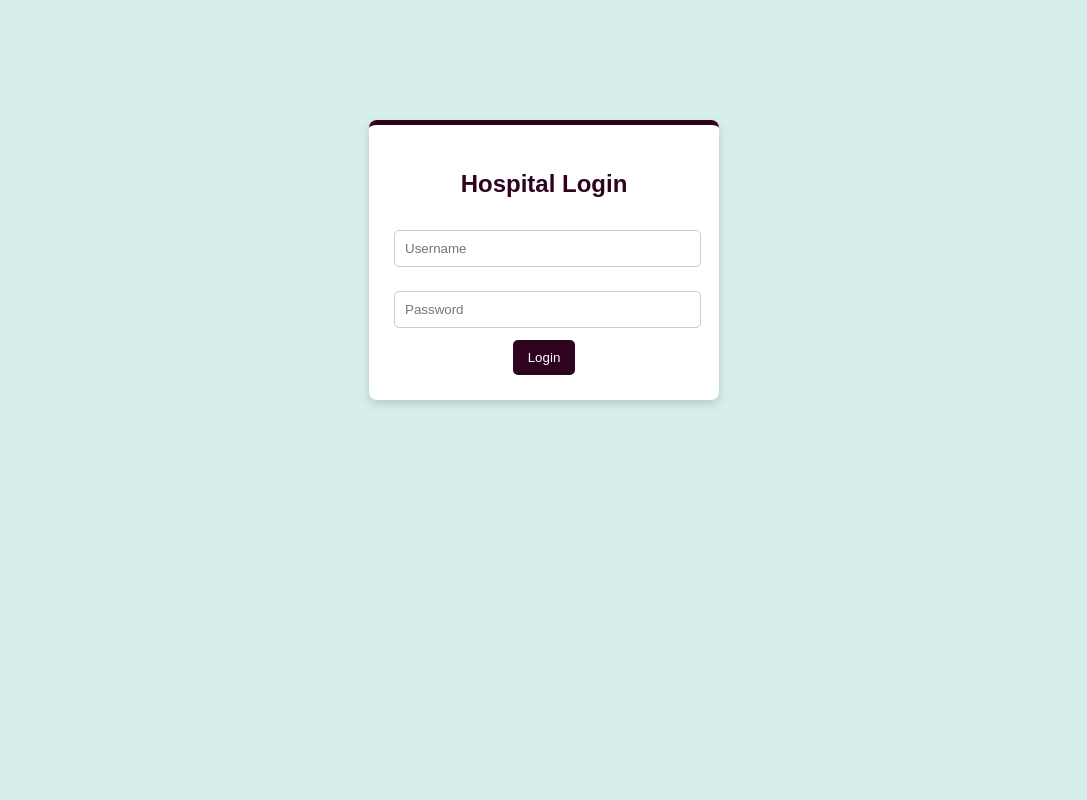
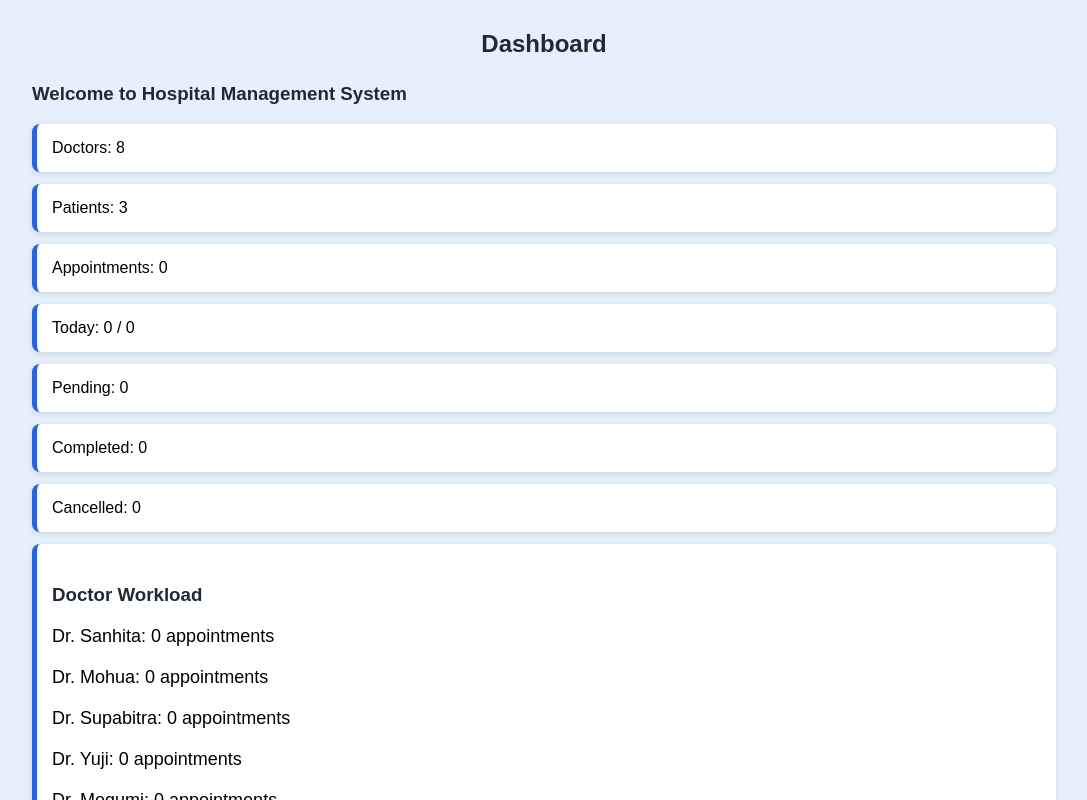
Before and after one commit to saiswapnac/hms_webp, a React (Create React App) app: page /dashboard in a window 1280 px wide. Shown: the top 800 px of the page, without its empty margins (96-1183 px from the left). Built offline with nearby package versions, Linux system fonts and the light colour scheme.

Commit message:
Updated on Apr 2, 2026

```diff
--- a/src/App.css
+++ b/src/App.css
@@ -1,14 +1,13 @@
 body {
   margin: 0;
   font-family: Arial, sans-serif;
-background-color: #D6EFEA;}
-
+  background-color: #E6F0FA;
+}
 
 .logo {
-  color: #99D5C9;
+  color: #2563EB;
   margin: 0;
 }
-
 
 .container {
   width: 80%;
@@ -18,7 +17,7 @@ background-color: #D6EFEA;}
 h2 {
   text-align: center;
   margin-bottom: 20px;
-  color: #2D0320;
+  color: #1F2937;
 }
 
 .card {
@@ -27,15 +26,7 @@ h2 {
   margin: 12px 0;
   border-radius: 8px;
   box-shadow: 0 2px 6px rgba(0,0,0,0.1);
-  border-left: 5px solid #99D5C9;
-}
-
-input {
-  width: 95%;
-  padding: 10px;
-  margin: 8px 0;
-  border: 1px solid #ccc;
-  border-radius: 5px;
+  border-left: 5px solid #2563EB;
 }
 
 input,
@@ -49,7 +40,7 @@ select {
 
 button {
   padding: 10px 15px;
-  background-color: #2D0320;
+  background-color: #2563EB;
   color: #ffffff;
   border: none;
   border-radius: 5px;
@@ -59,7 +50,7 @@ button {
 
 button:hover {
   background-color: #99D5C9;
-  color: #2D0320;
+  color: #1F2937;
 }
 
 .login-box {
@@ -70,21 +61,17 @@ button:hover {
   text-align: center;
   border-radius: 8px;
   box-shadow: 0 4px 10px rgba(0,0,0,0.15);
-  border-top: 5px solid #2D0320;
+  border-top: 5px solid #2563EB;
 }
 
 .container h3 {
   margin-top: 25px;
-  color: #2D0320;
+  color: #1F2937;
 }
 
-.card span {
-  display: block;
-  margin-top: 5px;
-}
-
-.card button {
-  margin-top: 8px;
+.container p {
+  margin: 20px 0;
+  font-size: 18px;
 }
 
 .doctor-grid {
@@ -99,8 +86,7 @@ button:hover {
   padding: 20px;
   border-radius: 10px;
   box-shadow: 0 2px 8px rgba(0,0,0,0.1);
-  border-top: 4px solid #99D5C9;
-
+  border-top: 4px solid #2563EB;
   display: flex;
   flex-direction: column;
   justify-content: space-between;
@@ -108,7 +94,7 @@ button:hover {
 
 .doctor-info h3 {
   margin: 0;
-  color: #2D0320;
+  color: #1F2937;
 }
 
 .doctor-info p {
@@ -118,7 +104,7 @@ button:hover {
 
 .btn {
   padding: 8px;
-  background-color: #2D0320;
+  background-color: #2563EB;
   color: white;
   border: none;
   border-radius: 5px;
@@ -127,7 +113,7 @@ button:hover {
 
 .btn:hover {
   background-color: #99D5C9;
-  color: #2D0320;
+  color: #1F2937;
 }
 
 .modal-overlay {
@@ -137,7 +123,6 @@ button:hover {
   width: 100%;
   height: 100%;
   background-color: rgba(0,0,0,0.5);
-
   display: flex;
   justify-content: center;
   align-items: center;
@@ -151,6 +136,44 @@ button:hover {
   text-align: center;
 }
 
-.modal p {
-  margin: 10px 0;
+.status.cancelled {
+  background-color: red;
 }
+
+.home-container {
+  text-align: center;
+  padding: 80px 20px;
+}
+
+.tagline {
+  margin: 20px 0;
+  font-size: 18px;
+  color: #1F2937;
+}
+
+.home-btn {
+  margin-top: 20px;
+  padding: 12px 20px;
+  font-size: 16px;
+}
+
+.home-features {
+  display: flex;
+  justify-content: center;
+  gap: 20px;
+  margin-top: 50px;
+}
+
+.feature-card {
+  background: white;
+  padding: 20px;
+  width: 220px;
+  border-radius: 10px;
+  box-shadow: 0 2px 8px rgba(0,0,0,0.1);
+  border-top: 4px solid #2563EB;
+}
+
+.card button {
+  margin-right: 10px;
+  margin-left: 10px;
+}
--- a/src/App.js
+++ b/src/App.js
@@ -1,5 +1,5 @@
-import { BrowserRouter as Router, Routes, Route } from "react-router-dom";
-import { useState, useEffect } from "react";
+import { BrowserRouter as Router, Routes, Route, useLocation } from "react-router-dom";
+import { useState } from "react";
 import "./App.css";
 
 import Login from "./components/Login";
@@ -8,46 +8,62 @@ import Doctors from "./components/Doctors";
 import Patients from "./components/Patients";
 import Appointments from "./components/Appointments";
 import Contact from "./components/Contact";
+import Home from "./components/Home";
+import Navbar from "./components/Navbar";
+
+import { patients as initialPatients } from "./data/data";
+
+function NavbarWrapper() {
+  const location = useLocation();
+  const isLoggedIn = localStorage.getItem("isLoggedIn") === "true";
+  const hideNavbarOn = ["/", "/login"];
+
+  return isLoggedIn && !hideNavbarOn.includes(location.pathname) ? (
+    <Navbar />
+  ) : null;
+}
 
 function App() {
-  const [appointments, setAppointments] = useState(() => {
-    const saved = localStorage.getItem("appointments");
-    return saved ? JSON.parse(saved) : [];
-  });
+  const [appointments, setAppointments] = useState([]);
 
-  useEffect(() => {
-    localStorage.setItem("appointments", JSON.stringify(appointments));
-  }, [appointments]);
-
-  const isLoggedIn = localStorage.getItem("isLoggedIn");
+  const [patients, setPatients] = useState(initialPatients);
 
   return (
     <Router>
+      <NavbarWrapper />
       <Routes>
-        <Route path="/" element={<Login />} />
+        <Route path="/" element={<Home />} />
+        <Route path="/login" element={<Login />} />
 
         <Route
           path="/dashboard"
-          element={isLoggedIn ? <Dashboard appointments={appointments} /> : <Login />}
+          element={<Dashboard appointments={appointments} />}
         />
 
         <Route
           path="/appointments"
           element={
-            isLoggedIn ? (
-              <Appointments
-                appointments={appointments}
-                setAppointments={setAppointments}
-              />
-            ) : (
-              <Login />
-            )
+            <Appointments
+              appointments={appointments}
+              setAppointments={setAppointments}
+              patients={patients}
+            />
           }
         />
 
-        <Route path="/doctors" element={isLoggedIn ? <Doctors /> : <Login />} />
-        <Route path="/patients" element={isLoggedIn ? <Patients /> : <Login />} />
-        <Route path="/contact" element={isLoggedIn ? <Contact /> : <Login />} />
+        <Route path="/doctors" element={<Doctors />} />
+
+        <Route
+          path="/patients"
+          element={
+            <Patients
+              patients={patients}
+              setPatients={setPatients}
+            />
+          }
+        />
+
+        <Route path="/contact" element={<Contact />} />
       </Routes>
     </Router>
   );
--- a/src/components/Appointments.js
+++ b/src/components/Appointments.js
@@ -1,32 +1,40 @@
-import Navbar from "./Navbar";
 import { useState } from "react";
-import { doctors, patients } from "../data/data";
+import { doctors } from "../data/data";
 
-function Appointments({ appointments, setAppointments }) {
+function Appointments({ appointments, setAppointments, patients }) {
   const [patient, setPatient] = useState("");
   const [doctor, setDoctor] = useState("");
   const [date, setDate] = useState("");
+  const [disease, setDisease] = useState("");
   const [message, setMessage] = useState("");
 
+  const selectedPatient = patients.find((p) => p.name === patient);
+
   const handleSubmit = () => {
-    const trimmed = patient.trim();
+    if (!window.confirm("Confirm appointment?")) return;
 
-    if (!trimmed || !doctor || !date) {
-      setMessage("Please fill all fields");
+    if (!patient || !doctor || !date || !disease) {
+      setMessage("Fill all fields");
       return;
     }
 
-    const today = new Date().toISOString().split("T")[0];
-    if (date < today) {
-      setMessage("Invalid date");
+    const exists = appointments.some(
+      (a) => a.doctor.name === doctor && a.date === date
+    );
+
+    if (exists) {
+      setMessage("Doctor already booked");
       return;
     }
 
+    const selectedDoctor = doctors.find((d) => d.name === doctor);
+
     const newAppointment = {
       id: Date.now(),
-      patient: trimmed,
-      doctor,
+      patient: selectedPatient,
+      doctor: selectedDoctor,
       date,
+      disease,
       status: "Pending"
     };
 
@@ -36,6 +44,7 @@ function Appointments({ appointments, setAppointments }) {
     setPatient("");
     setDoctor("");
     setDate("");
+    setDisease("");
   };
 
   const finishAppointment = (id) => {
@@ -45,31 +54,42 @@ function Appointments({ appointments, setAppointments }) {
     setAppointments(updated);
   };
 
+  const cancelAppointment = (id) => {
+    const updated = appointments.map((app) =>
+      app.id === id ? { ...app, status: "Cancelled" } : app
+    );
+    setAppointments(updated);
+  };
+
   return (
     <div>
-      <Navbar />
-
       <div className="container">
-        <h2>Book Appointment</h2>
+        <h2>Appointments</h2>
 
         <div className="card">
-          <select
-            value={patient}
-            onChange={(e) => setPatient(e.target.value)}
-          >
+
+          <select value={patient} onChange={(e) => setPatient(e.target.value)}>
             <option value="">Select Patient</option>
-            {patients.map((pat) => (
-              <option key={pat.id} value={pat.name}>
-                {pat.name} (Age: {pat.age})
+            {patients.map((p) => (
+              <option key={p.id} value={p.name}>
+                {p.name} ({p.age})
               </option>
             ))}
           </select>
 
+          {selectedPatient && (
+            <div className="card">
+              <p><strong>Age:</strong> {selectedPatient.age}</p>
+              <p><strong>Gender:</strong> {selectedPatient.gender}</p>
+              <p><strong>Phone:</strong> {selectedPatient.phone}</p>
+            </div>
+          )}
+
           <select value={doctor} onChange={(e) => setDoctor(e.target.value)}>
             <option value="">Select Doctor</option>
-            {doctors.map((doc) => (
-              <option key={doc.id} value={doc.name}>
-                {doc.name} ({doc.spec})
+            {doctors.map((d) => (
+              <option key={d.id} value={d.name}>
+                {d.name} ({d.spec})
               </option>
             ))}
           </select>
@@ -80,28 +100,45 @@ function Appointments({ appointments, setAppointments }) {
             onChange={(e) => setDate(e.target.value)}
           />
 
-          <button onClick={handleSubmit}>Book</button>
+          <input
+            placeholder="Disease / Problem"
+            value={disease}
+            onChange={(e) => setDisease(e.target.value)}
+          />
+
+          <button
+            onClick={handleSubmit}
+            disabled={!patient || !doctor || !date || !disease}
+          >
+            Book Appointment
+          </button>
 
           {message && <p>{message}</p>}
         </div>
 
-        <h3>Appointments</h3>
+        <h3>All Appointments</h3>
 
         {appointments.length === 0 ? (
-          <p>No appointments</p>
+          <p>No appointments yet</p>
         ) : (
-          appointments.map((app) => (
-            <div className="card" key={app.id}>
-              <strong>{app.patient}</strong> → {app.doctor} ({app.date})
+          appointments.map((a) => (
+            <div className="card" key={a.id}>
+              <strong>{a.patient.name}</strong> → {a.doctor.name} on {a.date}
+              <br />
+              Disease: {a.disease}
+              <br />
+              Status: {a.status}
 
-              <span className={`status ${app.status.toLowerCase()}`}>
-                {app.status}
-              </span>
+              {a.status === "Pending" && (
+                <>
+                  <button onClick={() => finishAppointment(a.id)}>
+                    Finish
+                  </button>
 
-              {app.status === "Pending" && (
-                <button onClick={() => finishAppointment(app.id)}>
-                  Finish
-                </button>
+                  <button onClick={() => cancelAppointment(a.id)}>
+                    Cancel
+                  </button>
+                </>
               )}
             </div>
           ))
--- a/src/components/Contact.js
+++ b/src/components/Contact.js
@@ -1,17 +1,13 @@
-import Navbar from "./Navbar";
-
 function Contact() {
   return (
     <div>
-      <Navbar />
-
       <div className="container">
         <h2>Contact Us</h2>
 
         <div className="card">
           <h3>Hospital Information</h3>
           <p><strong>Name:</strong> Usui Takumi Hospital</p>
-          <p><strong>Address:</strong> 123 Main Road, Bangalore, Karnataka</p>
+          <p><strong>Address:</strong> 123 Main Road, Bannerghatta, Bangalore, Karnataka</p>
           <p><strong>Phone:</strong> +91 8792894820</p>
           <p><strong>Email:</strong> saiswapna.2024@vitstudent.ac.in</p>
         </div>
--- a/src/components/Dashboard.js
+++ b/src/components/Dashboard.js
@@ -1,7 +1,12 @@
-import Navbar from "./Navbar";
 import { doctors, patients } from "../data/data";
 
 function Dashboard({ appointments }) {
+
+  const today = new Date().toISOString().split("T")[0];
+
+  const todayAppointments = appointments.filter(
+    (a) => a.date === today
+  );
 
   const pending = appointments.filter(
     (a) => a.status === "Pending"
@@ -11,12 +16,22 @@ function Dashboard({ appointments }) {
     (a) => a.status === "Completed"
   ).length;
 
+  const cancelled = appointments.filter(
+    (a) => a.status === "Cancelled"
+  ).length;
+
   const recent = [...appointments].slice(-3).reverse();
+
+  const doctorStats = doctors.map(doc => {
+    const count = appointments.filter(
+      (a) => a.doctor?.name === doc.name
+    ).length;
+
+    return { name: doc.name, count };
+  });
 
   return (
     <div>
-      <Navbar />
-
       <div className="container">
         <h2>Dashboard</h2>
 
@@ -26,8 +41,22 @@ function Dashboard({ appointments }) {
         <div className="card">Patients: {patients.length}</div>
         <div className="card">Appointments: {appointments.length}</div>
 
+        <div className="card">
+          Today: {todayAppointments.length} / {appointments.length}
+        </div>
+
         <div className="card">Pending: {pending}</div>
         <div className="card">Completed: {completed}</div>
+        <div className="card">Cancelled: {cancelled}</div>
+
+        <div className="card">
+          <h3>Doctor Workload</h3>
+          {doctorStats.map(d => (
+            <p key={d.name}>
+              {d.name}: {d.count} appointments
+            </p>
+          ))}
+        </div>
 
         <div className="card">
           <h3>Recent Activity</h3>
@@ -37,7 +66,7 @@ function Dashboard({ appointments }) {
           ) : (
             recent.map((a) => (
               <p key={a.id}>
-                {a.patient} → {a.doctor}
+                {a.patient?.name} → {a.doctor?.name}
               </p>
             ))
           )}
--- /dev/null
+++ b/src/components/Home.js
@@ -0,0 +1,40 @@
+import { Link } from "react-router-dom";
+
+function Home() {
+  return (
+    <div className="home-container">
+
+      <h1>Hospital Management System</h1>
+
+      <p className="tagline">
+        Efficiently manage patients, doctors, and appointments in one place.
+      </p>
+
+      <Link to="/login">
+        <button className="home-btn">Login</button>
+      </Link>
+
+      <div className="home-features">
+
+        <div className="feature-card">
+          <h3>Patient Management</h3>
+          <p>Store and manage patient records easily.</p>
+        </div>
+
+        <div className="feature-card">
+          <h3>Doctor Information</h3>
+          <p>Access doctor details and availability.</p>
+        </div>
+
+        <div className="feature-card">
+          <h3>Appointment Scheduling</h3>
+          <p>Book and track appointments efficiently.</p>
+        </div>
+
+      </div>
+
+    </div>
+  );
+}
+
+export default Home;
--- a/src/components/Patients.js
+++ b/src/components/Patients.js
@@ -1,60 +1,69 @@
-import Navbar from "./Navbar";
 import { useState } from "react";
-import { patients as initialPatients } from "../data/data";
 
-function Patients() {
-  const [patients, setPatients] = useState(initialPatients);
-  const [search, setSearch] = useState("");
-
+function Patients({ patients, setPatients }) {
   const [name, setName] = useState("");
   const [age, setAge] = useState("");
-  const [disease, setDisease] = useState("");
+  const [gender, setGender] = useState("");
+  const [phone, setPhone] = useState("");
 
   const addPatient = () => {
-    if (!name || !age || !disease) return;
+    if (!name || !age || !gender || !phone) return;
 
     const newPatient = {
       id: Date.now(),
       name,
       age,
-      disease
+      gender,
+      phone
     };
 
     setPatients([...patients, newPatient]);
+
     setName("");
     setAge("");
-    setDisease("");
+    setGender("");
+    setPhone("");
   };
 
   return (
     <div>
-      <Navbar />
-
       <div className="container">
         <h2>Patients</h2>
 
-        <input
-          placeholder="Search patient"
-          value={search}
-          onChange={(e) => setSearch(e.target.value)}
-        />
+        <div className="card">
 
-        <div className="card">
-          <input placeholder="Name" value={name} onChange={(e) => setName(e.target.value)} />
-          <input placeholder="Age" value={age} onChange={(e) => setAge(e.target.value)} />
-          <input placeholder="Disease" value={disease} onChange={(e) => setDisease(e.target.value)} />
-          <button onClick={addPatient}>Add</button>
+          <input
+            placeholder="Name"
+            value={name}
+            onChange={(e) => setName(e.target.value)}
+          />
+
+          <input
+            placeholder="Age"
+            value={age}
+            onChange={(e) => setAge(e.target.value)}
+          />
+
+          <select value={gender} onChange={(e) => setGender(e.target.value)}>
+            <option value="">Select Gender</option>
+            <option>Male</option>
+            <option>Female</option>
+          </select>
+
+          <input
+            placeholder="Phone"
+            value={phone}
+            onChange={(e) => setPhone(e.target.value)}
+          />
+
+          <button onClick={addPatient}>Add Patient</button>
         </div>
 
-        {patients
-          .filter((p) =>
-            p.name.toLowerCase().includes(search.toLowerCase())
-          )
-          .map((p) => (
-            <div className="card" key={p.id}>
-              {p.name} | {p.age} | {p.disease}
-            </div>
-          ))}
+        {patients.map((p) => (
+          <div className="card" key={p.id}>
+            <strong>{p.name}</strong> | Age: {p.age} | {p.gender} | {p.phone}
+          </div>
+        ))}
       </div>
     </div>
   );
--- a/src/data/data.js
+++ b/src/data/data.js
@@ -1,11 +1,82 @@
 export const doctors = [
-  { id: 1, name: "Dr. Sanhita", spec: "Pathologist" },
-  { id: 2, name: "Dr. Mohua", spec: "Gynecologist" },
-  { id: 3, name: "Dr. Supabitra", spec: "Oncology" }
+  {
+    id: 1,
+    name: "Dr. Sanhita",
+    spec: "Pathologist",
+    experience: "5 years",
+    qualification: "MBBS, MD",
+    phone: "9876543210",
+    availability: "Mon - Fri"
+  },
+  {
+    id: 2,
+    name: "Dr. Mohua",
+    spec: "Gynecologist",
+    experience: "7 years",
+    qualification: "MBBS, DDVL",
+    phone: "9876501234",
+    availability: "Tue - Sat"
+  },
+  {
+    id: 3,
+    name: "Dr. Supabitra",
+    spec: "Neurologist",
+    experience: "12 years",
+    qualification: "MBBS, MS",
+    phone: "9123456780",
+    availability: "Mon - Sat"
+  },
+
+  {
+  id: 4,
+  name: "Dr. Yuji",
+  spec: "Cardiologist",
+  experience: "10 years",
+  qualification: "MBBS, MD",
+  phone: "9234567890",
+  availability: "Mon - Fri"
+},
+{
+  id: 5,
+  name: "Dr. Megumi",
+  spec: "Orthopedic",
+  experience: "15 years",
+  qualification: "MBBS, MS",
+  phone: "9345678901",
+  availability: "Tue - Sat"
+},
+{
+  id: 6,
+  name: "Dr. Nobara",
+  spec: "Psychiatrist",
+  experience: "8 years",
+  qualification: "MBBS, MD",
+  phone: "9456789012",
+  availability: "Mon - Thu"
+},
+{
+  id: 7,
+  name: "Dr. Gojo",
+  spec: "Pediatrician",
+  experience: "7 years",
+  qualification: "MBBS, DCH",
+  phone: "9567890123",
+  availability: "Mon - Sat"
+},
+{
+  id: 7,
+  name: "Dr. Sukuna",
+  spec: "Neurologist",
+  experience: "100 years",
+  qualification: "MBBS, DCH",
+  phone: "9873487290",
+  availability: "Mon"
+}
+
 ];
 
 export const patients = [
-  { id: 1, name: "Saiswapna", age: 20, disease: "Migraine" },
-  { id: 2, name: "Janhavee", age: 21, disease: "Shoulder Pain" },
-  { id: 3, name: "Swapnahavee", age: 41, disease: "Acidity" }
+  { id: 1, name: "Saiswapna", age: 20, gender: "Female", phone: "8792894820" },
+  { id: 2, name: "Janhavee", age: 20, gender: "Female", phone: "7559261966" },
+  { id: 3, name: "Ishaan", age: 43, gender: "Male", phone: "9123456780" }
 ];
--- a/src/index.js
+++ b/src/index.js
@@ -8,7 +8,3 @@ root.render(
     <App />
   </React.StrictMode>
 );
-
-// If you want to start measuring performance in your app, pass a function
-// to log results (for example: reportWebVitals(console.log))
-// or send to an analytics endpoint. Learn more: https://bit.ly/CRA-vitals
```
Also changed, not shown: src/components/Doctors.js (+8 -18 lines).
